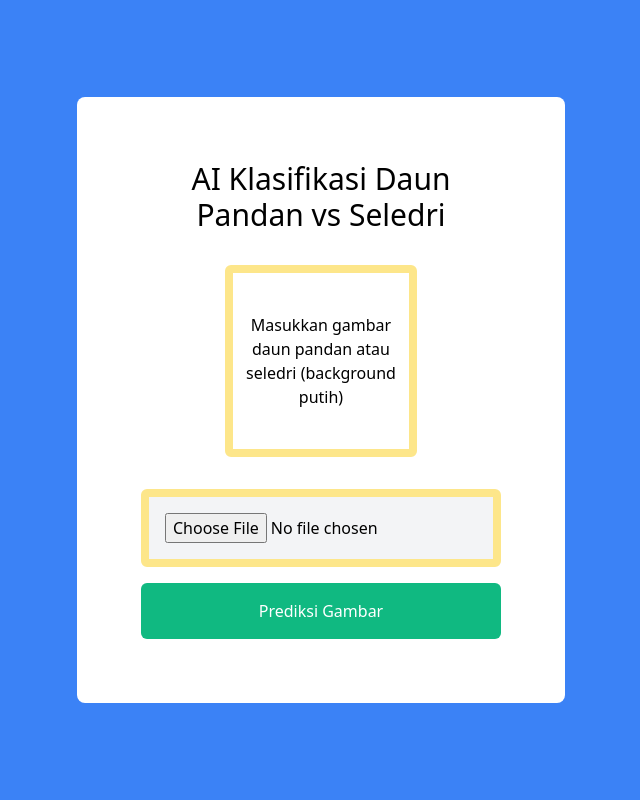
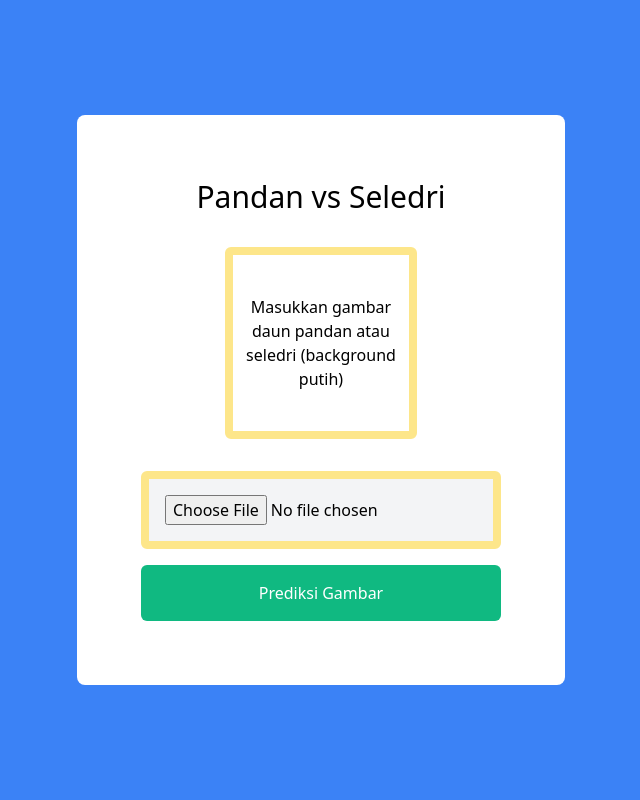
Before and after one commit to alvinrpra/leaf-comparison, a Flask app: page / in a window 1280 px wide. Shown: the whole page, without its empty margins (319-959 px from the left). Run offline with Flask 2, Linux system fonts and the light colour scheme.

Commit message:
Update index.html

```diff
--- a/templates/index.html
+++ b/templates/index.html
@@ -31,7 +31,6 @@
                     rounded-lg
                 "
             >
-                <h1 class="text-3xl text-bold">AI Klasifikasi Daun</h1>
                 <h1 class="text-3xl text-bold">Pandan vs Seledri</h1>
 
                 {% if uploaded_image %}
```
